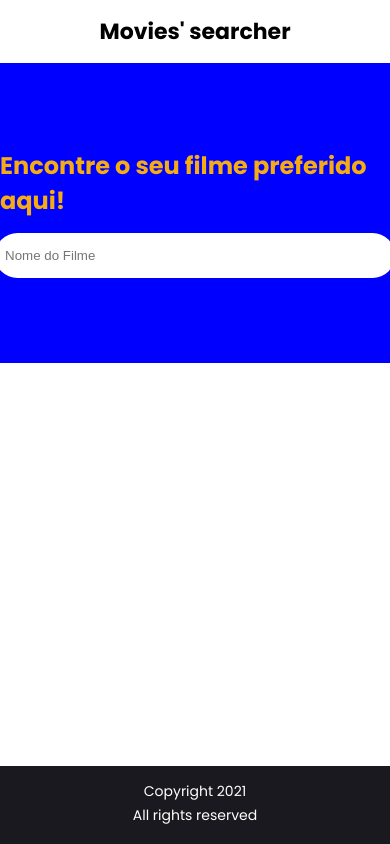
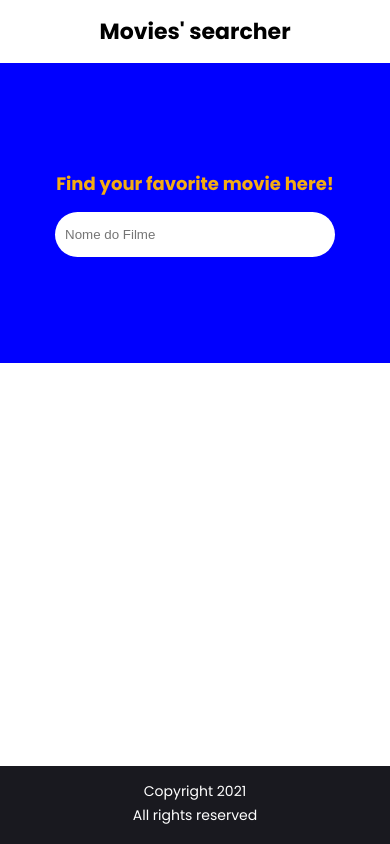
Before and after one commit to Jhessiny/movies-searcher, a Next.js app: page / in a window 390 px wide. Built offline with nearby package versions, Linux system fonts and the light colour scheme.

Commit message:
responsiveness

```diff
--- a/components/MovieModal.jsx
+++ b/components/MovieModal.jsx
@@ -20,7 +20,7 @@ const MovieModalComponent = ({ handleCloseClick, movie }) => {
               <div className="modal-card__info__see-more">
                 <Link href={"/movies/" + movie.imdbID}>
                   <a className="modal-card__see-more-icon">
-                    <i class="fas fa-eye"></i>
+                    <i className="fas fa-eye"></i>
                   </a>
                 </Link>
 
--- a/pages/index.js
+++ b/pages/index.js
@@ -43,8 +43,6 @@ export default function Home() {
     <div>
       <Head>
         <title>Movies' searcher | Home</title>
-        <link rel="icon" href="/favicon.ico" />
-        <link rel="stylesheet" href="" />
         <link
           rel="stylesheet"
           href="https://cdnjs.cloudflare.com/ajax/libs/font-awesome/5.15.2/css/all.min.css"
@@ -54,7 +52,7 @@ export default function Home() {
       </Head>
       <main>
         <div className="search-form-wrapper">
-          <h2> Encontre o seu filme preferido aqui!</h2>
+          <h2>Find your favorite movie here!</h2>
           <SearchFormComponent handleSearchSubmit={handleSearchSubmit} />
         </div>
         {movie && (
--- a/pages/movies/[id].jsx
+++ b/pages/movies/[id].jsx
@@ -7,7 +7,6 @@ const MoviePage = ({ movie }) => {
     <div>
       <Head>
         <title>Movies' searcher | Movie Details</title>
-
         <link
           rel="stylesheet"
           href="https://cdnjs.cloudflare.com/ajax/libs/font-awesome/5.15.2/css/all.min.css"
@@ -19,7 +18,7 @@ const MoviePage = ({ movie }) => {
         <h2>
           <Link href="/">
             <a>
-              <i class="fas fa-chevron-left"></i>
+              <i className="fas fa-chevron-left"></i>
             </a>
           </Link>
           Movie Details
--- a/styles/MovieModal.js
+++ b/styles/MovieModal.js
@@ -5,7 +5,8 @@ export const MovieModal = styled.div`
   position: fixed;
   top: 0;
   width: 100vw;
-  height: 100vh;
+  min-height: 100vh;
+  z-index: 1;
 
   .modal-card {
     background-color: #fff;
@@ -13,6 +14,7 @@ export const MovieModal = styled.div`
     top: 50%;
     left: 50%;
     transform: translate(-50%, -50%);
+    width: 35rem;
     img {
       width: 100%;
     }
@@ -62,4 +64,14 @@ export const MovieModal = styled.div`
       }
     }
   }
+
+  @media (max-width: 430px) {
+    .modal-card {
+      width: 28rem;
+      margin-bottom: 20rem;
+      &__info {
+      &__see-more {
+        &__msg { right: -4rem;}
+    }
+  }
 `;
--- a/styles/SearchForm.js
+++ b/styles/SearchForm.js
@@ -18,4 +18,8 @@ export const SearchForm = styled.form`
   button {
     width: 10%;
   }
+
+  @media (max-width: 430px) {
+    width: 28rem;
+  }
 `;
--- a/styles/global.js
+++ b/styles/global.js
@@ -9,10 +9,12 @@ export const GlobalStyle = createGlobalStyle`
 }
 html{
   font-size: 62.5%;
-  min-height: 100vh;
+
+
   body {
     background-color: rgb(237, 109, 41);
-
+    min-height: 100vh;
+    position: relative;
     background: #fff;
     font-family: 'Poppins', sans-serif;
     font-size: 1.6rem;
@@ -41,6 +43,7 @@ html{
       }
     }
     main{
+
       .search-form-wrapper{
         height: 30rem;
         background-color: rgb(0, 0, 255);
@@ -48,6 +51,7 @@ html{
         flex-direction: column;
         justify-content: center;
         align-items: center;
+
         h2{
           color: rgb(244, 172, 18)
         }
@@ -57,4 +61,15 @@ html{
 
 }
 
+@media (max-width: 430px) {
+    body{
+      main{
+        h2{
+          font-size: 1.8rem;
+        }
+      }
+    }
+
+  }
+
 `;
```
Also changed, not shown: styles/MoviePage.js (+14 -1 lines).
